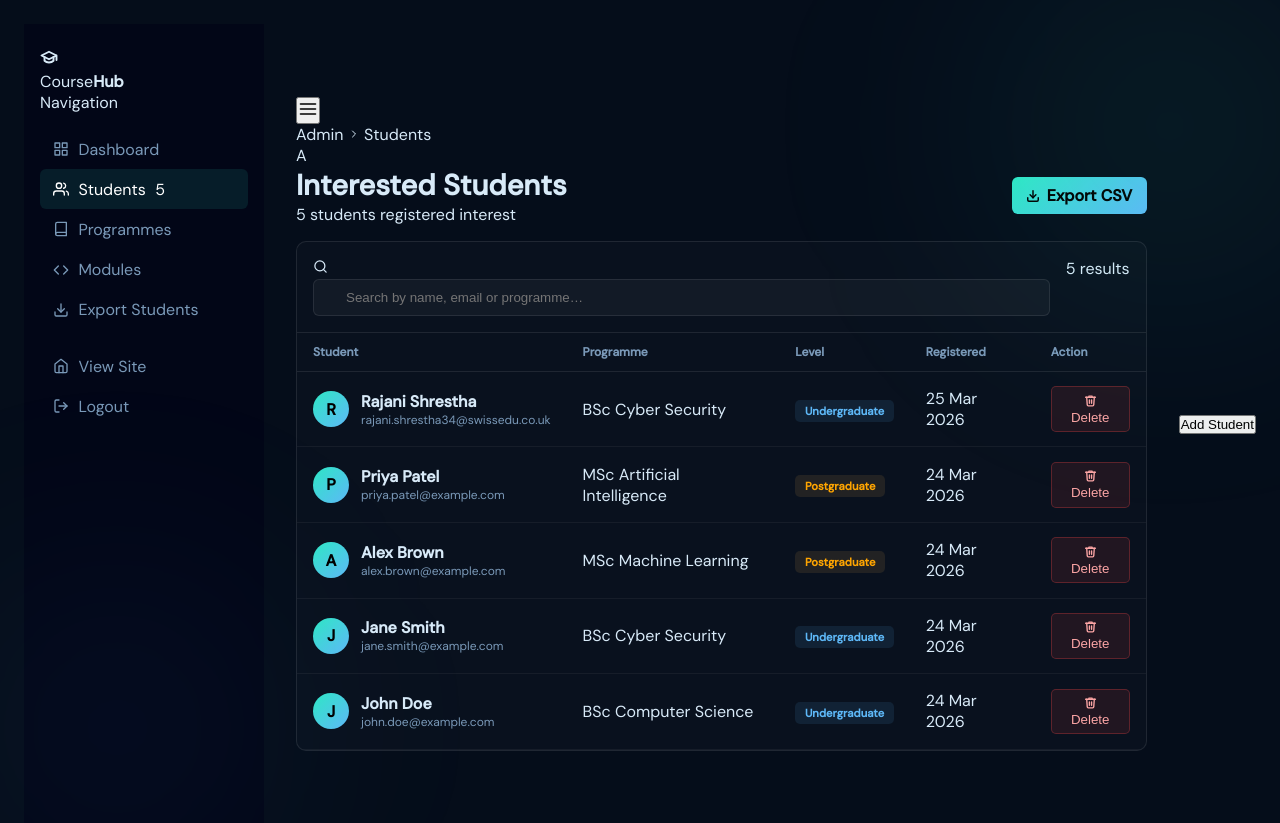
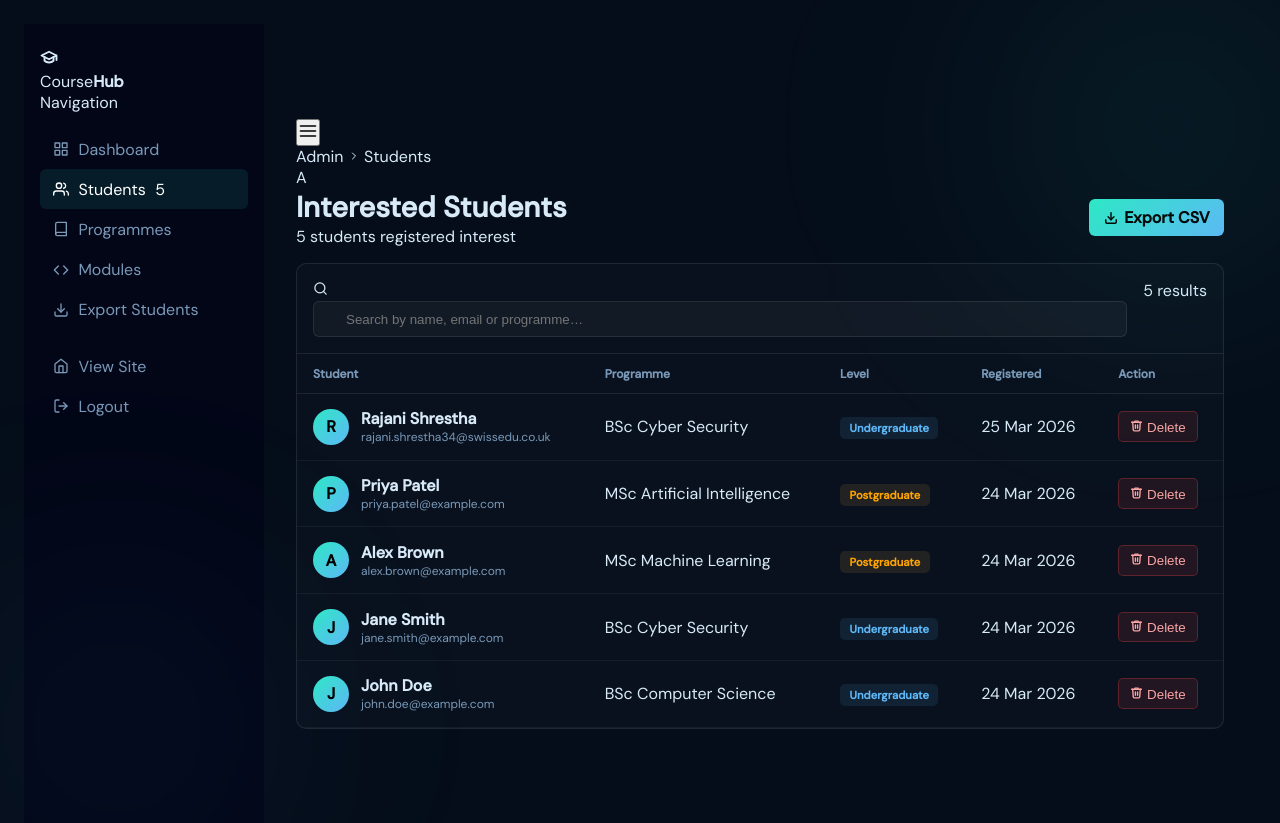
Before and after one commit to sujanghi129-pixel/student_course_hub, a PHP site: page /Admin/students.php in a window 1280 px wide. Shown: the top 823 px of the page. Run offline with PHP 8.4, Linux system fonts and the light colour scheme; a user stored in the database is signed in; data comes from the database, SQL or seed files in the repository.

Commit message:
removing unnesseccery things

```diff
--- a/Admin/programmes.php
+++ b/Admin/programmes.php
@@ -183,6 +183,3 @@ $total = count($rows);
 
 </body>
 </html>
-<?php if ($isAdmin): ?>
-    <button>Add Student</button>
-<?php endif; ?>
--- a/Admin/students.php
+++ b/Admin/students.php
@@ -337,9 +337,7 @@ modalOverlay.addEventListener('click', e => { if (e.target === modalOverlay) clo
 const toast = document.getElementById('toast');
 if (toast) setTimeout(() => toast.classList.add('toast-hide'), 3500);
 </script>
-<?php if ($isAdmin): ?>
-    <button>Add Student</button>
-<?php endif; ?>
+
 
 </body>
 </html>
```
